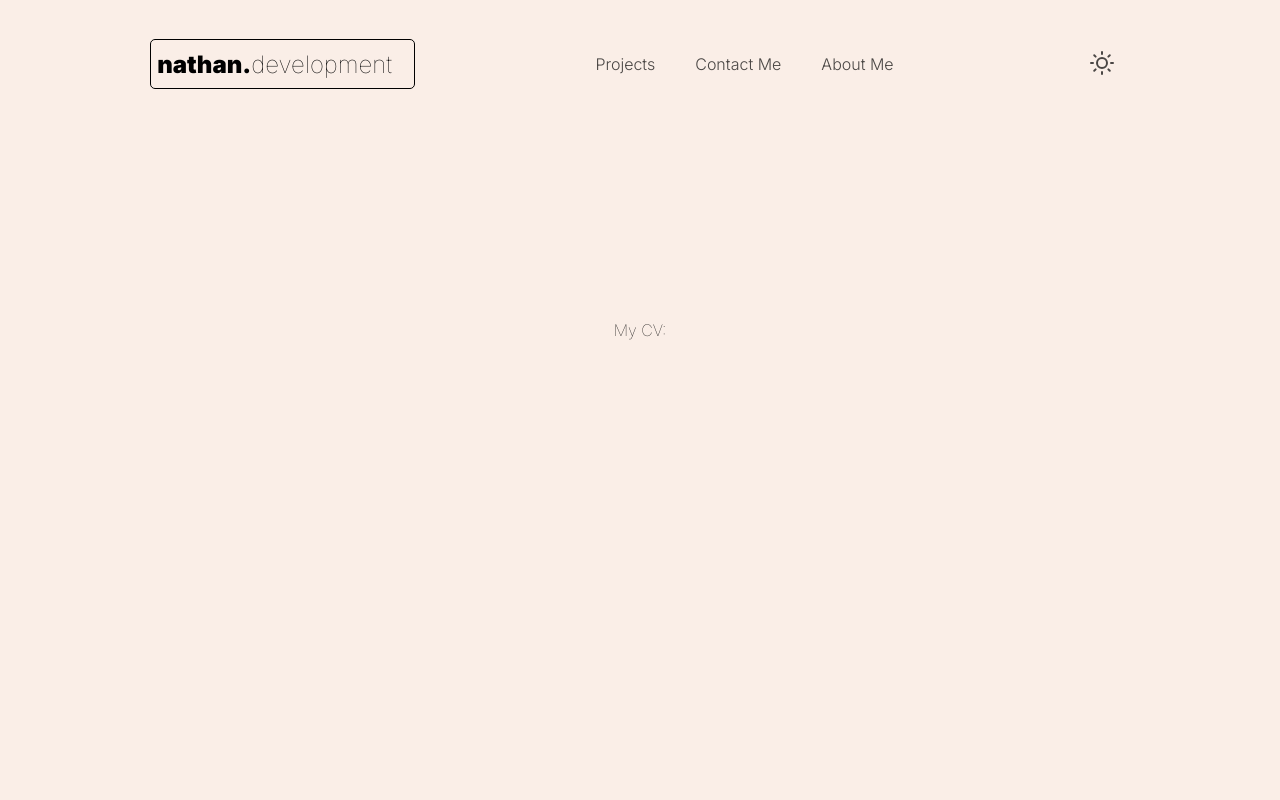
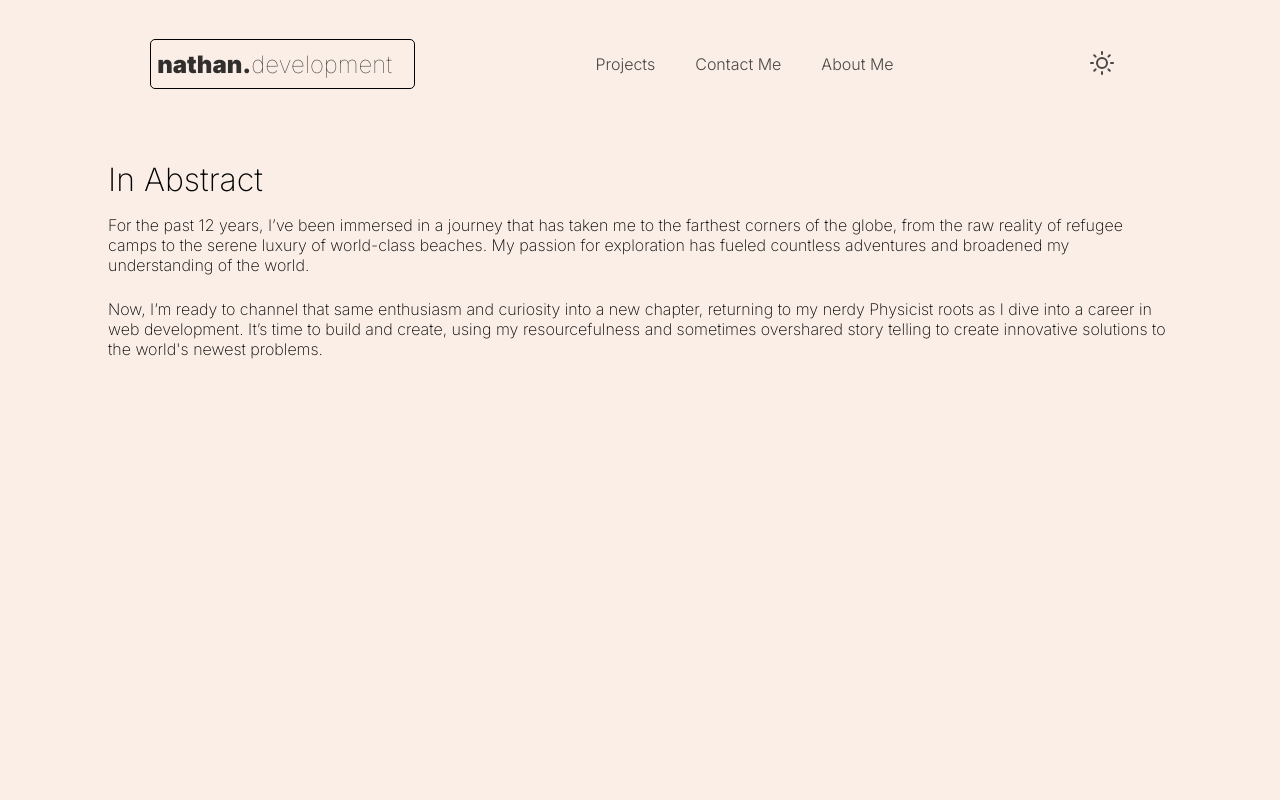
Before and after one commit to NateLog/react-portfolio, a Next.js app: page /aboutme in a window 1280 px wide. Shown: the top 800 px of the page. Built offline with nearby package versions, Linux system fonts and the light colour scheme; no server answers.

Commit message:
added content to about and contact

```diff
--- /dev/null
+++ b/src/app/aboutme/aboutme.module.css
@@ -0,0 +1,3 @@
+.shortTextWrapper {
+  padding: 0px 60px;
+}
--- a/src/app/aboutme/page.js
+++ b/src/app/aboutme/page.js
@@ -1,4 +1,24 @@
+import styles from "./aboutme.module.css";
+
 function AboutMe() {
-  return <main>My CV:</main>;
+  return (
+    <div className={styles.shortTextWrapper}>
+      <h1>In Abstract</h1>
+      <p>
+        For the past 12 years, I’ve been immersed in a journey that has taken me
+        to the farthest corners of the globe, from the raw reality of refugee
+        camps to the serene luxury of world-class beaches. My passion for
+        exploration has fueled countless adventures and broadened my
+        understanding of the world.
+      </p>
+      <p>
+        Now, I’m ready to channel that same enthusiasm and curiosity into a new
+        chapter, returning to my nerdy Physicist roots as I dive into a career
+        in web development. It’s time to build and create, using my
+        resourcefulness and sometimes overshared story telling to create
+        innovative solutions to the world's newest problems.
+      </p>
+    </div>
+  );
 }
 export default AboutMe;
--- /dev/null
+++ b/src/app/contact/contact.module.css
@@ -0,0 +1,3 @@
+.shortTextWrapper {
+  padding: 0px 60px;
+}
--- a/src/app/globals.css
+++ b/src/app/globals.css
@@ -2,7 +2,7 @@
   box-sizing: border-box;
   padding: 0;
   margin: 0;
-  font-weight: 100;
+  font-weight: 200;
 }
 
 html,
@@ -18,7 +18,7 @@ main {
   flex-direction: column;
   justify-content: space-between;
   align-items: center;
-  padding: 6rem;
+  padding: 2rem 3rem;
   min-height: 100vh;
 }
 
@@ -45,6 +45,10 @@ html {
   background: var(--color-backdrop-highlight);
 }
 
+h1 {
+  margin-bottom: 0.5em;
+}
+
 body {
   background: var(--color-backdrop);
   color: currentColor;
@@ -53,6 +57,10 @@ body {
 a {
   background: var(--color-backdrop);
   color: currentColor;
+}
+
+p {
+  margin-bottom: 1.5em;
 }
 
 body::before {
--- a/src/components/Header/Header.module.css
+++ b/src/components/Header/Header.module.css
@@ -50,6 +50,8 @@
   text-align: left;
   align-items: baseline;
   font-weight: 1000;
+  opacity: 0.8;
+  transition: 500ms;
 }
 
 .logoSubtext {
@@ -60,6 +62,10 @@
   opacity: 1;
 }
 
+.logoWrapper :hover {
+  opacity: 1;
+}
+
 @media (min-width: 695px) {
   .darkModeButton {
     order: 2;
```
Also changed, not shown: src/app/contact/page.js (+19 -1 lines), src/app/page.js (+9 -1 lines).
